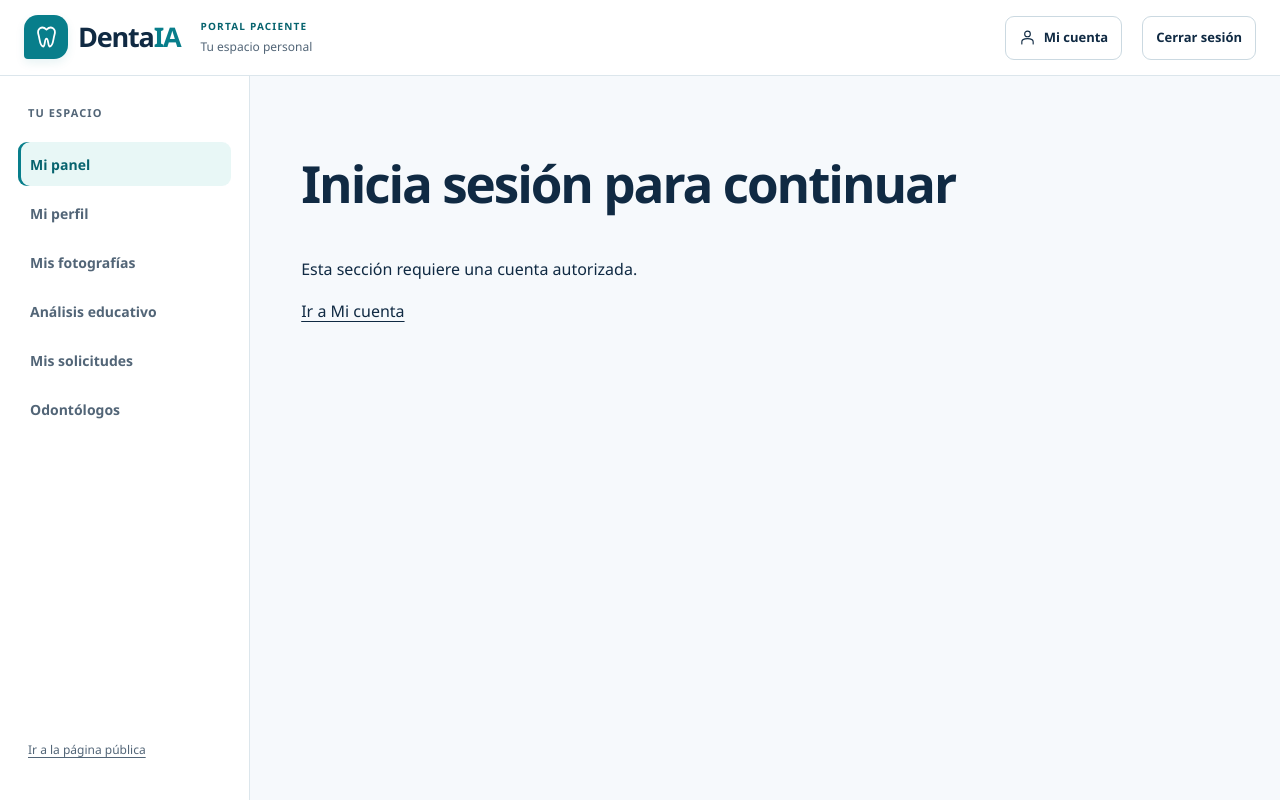
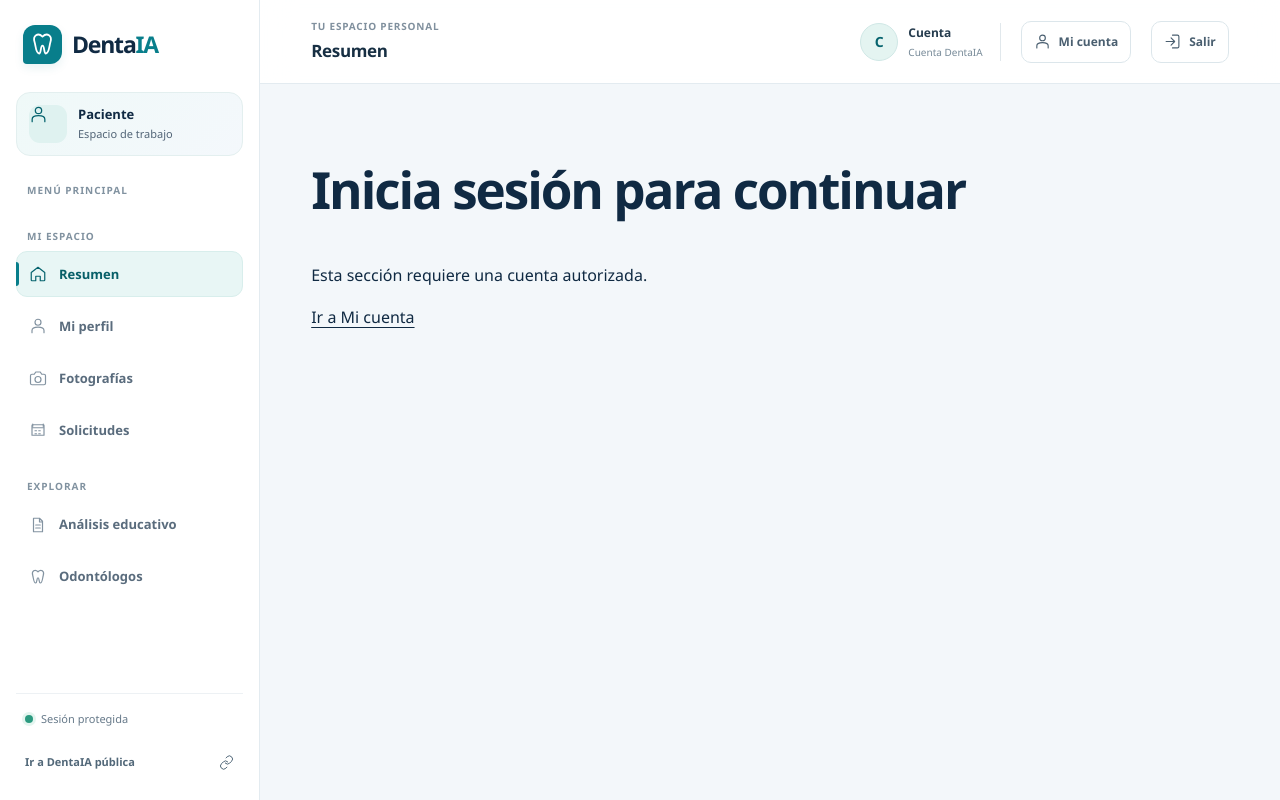
Before and after one commit to Jhanfranco07/DentaIA, a Next.js app: page /panel in a window 1280 px wide. Built offline with nearby package versions, Linux system fonts and the light colour scheme; no server answers.

Commit message:
refactor: unificar navegación de portales privados

```diff
--- a/src/app/(paciente)/layout.tsx
+++ b/src/app/(paciente)/layout.tsx
@@ -1,12 +1,12 @@
-import PortalShell from "@/components/PortalShell";
+import PortalShell, { type EnlacePortal } from "@/components/PortalShell";
 
-const enlaces = [
-  { href: "/panel", etiqueta: "Mi panel" },
-  { href: "/cuenta", etiqueta: "Mi perfil" },
-  { href: "/fotografias", etiqueta: "Mis fotografías" },
-  { href: "/analisis/demo", etiqueta: "Análisis educativo" },
-  { href: "/solicitudes", etiqueta: "Mis solicitudes" },
-  { href: "/directorio", etiqueta: "Odontólogos" },
+const enlaces: readonly EnlacePortal[] = [
+  { href: "/panel", etiqueta: "Resumen", icono: "casa", exacto: true, grupo: "Mi espacio" },
+  { href: "/cuenta", etiqueta: "Mi perfil", icono: "persona", grupo: "Mi espacio" },
+  { href: "/fotografias", etiqueta: "Fotografías", icono: "camara", grupo: "Mi espacio" },
+  { href: "/solicitudes", etiqueta: "Solicitudes", icono: "calendario", grupo: "Mi espacio" },
+  { href: "/analisis/demo", etiqueta: "Análisis educativo", icono: "reporte", grupo: "Explorar" },
+  { href: "/directorio", etiqueta: "Odontólogos", icono: "diente", grupo: "Explorar" },
 ];
 
 export default function PortalPacienteLayout({ children }: { children: React.ReactNode }) {
--- a/src/components/Identidad.tsx
+++ b/src/components/Identidad.tsx
@@ -1,8 +1,22 @@
-export function Icono({ nombre = "diente", size = 24 }: { nombre?: "diente" | "flecha" | "escudo" | "reporte" | "persona"; size?: number }) {
+export type NombreIcono = "diente" | "flecha" | "escudo" | "reporte" | "persona" | "casa" | "camara" | "calendario" | "clinica" | "usuarios" | "salir" | "buscar" | "llave" | "reloj" | "menu" | "cerrar" | "enlace";
+
+export function Icono({ nombre = "diente", size = 24 }: { nombre?: NombreIcono; size?: number }) {
   const trazos = {
     diente: "M12 5C8 1 3 4 5 10c1 3 1 10 4 10 2 0 1-7 3-7s1 7 3 7c3 0 3-7 4-10 2-6-3-9-7-5Z",
     flecha: "M4 12h15m-6-6 6 6-6 6", escudo: "M12 3 4 6v6c0 5 8 9 8 9s8-4 8-9V6l-8-3Zm-4 9 3 3 5-6",
     reporte: "M6 3h8l4 4v14H6V3Zm8 0v5h4M9 12h6m-6 4h6", persona: "M16 7a4 4 0 1 1-8 0 4 4 0 0 1 8 0ZM4 21v-3c0-6 16-6 16 0v3",
+    casa: "m3 10 9-7 9 7v10a1 1 0 0 1-1 1h-5v-6H9v6H4a1 1 0 0 1-1-1V10Z",
+    camara: "M4 7h3l2-3h6l2 3h3a2 2 0 0 1 2 2v10a2 2 0 0 1-2 2H4a2 2 0 0 1-2-2V9a2 2 0 0 1 2-2Zm8 3a4 4 0 1 0 0 8 4 4 0 0 0 0-8Z",
+    calendario: "M5 4v3m14-3v3M4 9h16M5 5h14a1 1 0 0 1 1 1v13H4V6a1 1 0 0 1 1-1Zm3 8h2m3 0h2m-7 4h2m3 0h2",
+    clinica: "M12 3v18M3 12h18M5 5h14v14H5zM9 8v2m6-2v2m-6 6v2m6-2v2",
+    usuarios: "M16 21v-2a4 4 0 0 0-4-4H8a4 4 0 0 0-4 4v2m6-10a4 4 0 1 0 0-8 4 4 0 0 0 0 8Zm6-3a4 4 0 0 1 0 8m2 2h4v-2a4 4 0 0 0-3-3.87",
+    salir: "M10 17l5-5-5-5m5 5H3m9-9h7a2 2 0 0 1 2 2v14a2 2 0 0 1-2 2h-7",
+    buscar: "M11 19a8 8 0 1 0 0-16 8 8 0 0 0 0 16Zm6-2 4 4",
+    llave: "M15 7a5 5 0 1 0-4.9 6H13l2 2 2-2 2 2 3-3-5-5a5 5 0 0 0-2-0Z",
+    reloj: "M12 22a10 10 0 1 0 0-20 10 10 0 0 0 0 20Zm0-16v6l4 2",
+    menu: "M4 6h16M4 12h16M4 18h16",
+    cerrar: "M18 6 6 18M6 6l12 12",
+    enlace: "M10 13a5 5 0 0 0 7.1 0l3-3A5 5 0 0 0 13 2.9l-1.7 1.7m2.7 6.4a5 5 0 0 0-7.1 0l-3 3a5 5 0 0 0 7.1 7.1l1.7-1.7",
   };
   return <svg width={size} height={size} viewBox="0 0 24 24" fill="none" stroke="currentColor" strokeWidth="1.6" strokeLinecap="round" strokeLinejoin="round" aria-hidden="true"><path d={trazos[nombre]} /></svg>;
 }
--- a/src/components/PortalShell.tsx
+++ b/src/components/PortalShell.tsx
@@ -3,11 +3,20 @@
 import Link from "next/link";
 import { usePathname, useRouter } from "next/navigation";
 import { useEffect, useRef, useState, type ReactNode } from "react";
+import { rolesDelUsuario } from "@/features/autorizacion/roles";
+import { useSesion } from "@/features/cuenta/useSesion";
 import { getSupabaseBrowserClient } from "@/lib/supabase/browser";
-import { Icono, Marca } from "./Identidad";
+import { Icono, Marca, type NombreIcono } from "./Identidad";
 import styles from "./portal-shell.module.css";
 
-export type EnlacePortal = { href: string; etiqueta: string; exacto?: boolean };
+export type EnlacePortal = { href: string; etiqueta: string; exacto?: boolean; icono?: NombreIcono; grupo?: string };
+
+function etiquetaRol(roles: string[]) {
+  if (roles.includes("superusuario")) return "Superadministrador";
+  if (roles.includes("odontologo")) return "Odontólogo";
+  if (roles.includes("paciente")) return "Paciente";
+  return "Cuenta DentaIA";
+}
 
 export default function PortalShell({ area, descripcion, enlaces, children }: {
   area: string;
@@ -17,12 +26,25 @@ export default function PortalShell({ area, descripcion, enlaces, children }: {
 }) {
   const ruta = usePathname();
   const router = useRouter();
+  const { usuario } = useSesion();
   const [abierto, setAbierto] = useState(false);
+  const [movil, setMovil] = useState(false);
   const [saliendo, setSaliendo] = useState(false);
   const [error, setError] = useState("");
   const boton = useRef<HTMLButtonElement>(null);
+  const pagina = enlaces.find(({ href, exacto }) => exacto ? ruta === href : ruta === href || ruta.startsWith(`${href}/`));
+  const nombre = usuario?.user_metadata?.full_name;
+  const nombreUsuario = typeof nombre === "string" && nombre.trim() ? nombre.trim() : usuario?.email?.split("@")[0] ?? "Cuenta";
+  const roles = rolesDelUsuario(usuario);
 
   useEffect(() => setAbierto(false), [ruta]);
+  useEffect(() => {
+    const consulta = window.matchMedia("(max-width: 760px)");
+    const actualizar = () => { setMovil(consulta.matches); setAbierto(false); };
+    actualizar();
+    consulta.addEventListener("change", actualizar);
+    return () => consulta.removeEventListener("change", actualizar);
+  }, []);
   useEffect(() => {
     if (!abierto) return;
     const cerrarConEscape = (event: KeyboardEvent) => {
@@ -46,31 +68,42 @@ export default function PortalShell({ area, descripcion, enlaces, children }: {
     }
   }
 
-  return <>
+  let grupoAnterior = "";
+  return <div className={styles.shell}>
+    <aside id="navegacion-portal" className={styles.lateral} data-abierto={abierto} aria-hidden={movil && !abierto} inert={movil && !abierto ? true : undefined} aria-label={`Navegación del portal ${area}`}>
+      <div className={styles.cabeceraLateral}><Link href="/" className={styles.marca} aria-label="DentaIA, página de inicio"><Marca /></Link><button type="button" className={styles.cerrarMenu} aria-label="Cerrar navegación" onClick={() => { setAbierto(false); boton.current?.focus(); }}><Icono nombre="cerrar" size={18} /></button></div>
+      <div className={styles.portalMarca}><span className={styles.portalIcono}><Icono nombre={area === "Odontología" ? "diente" : area === "Administración" ? "escudo" : "persona"} size={19} /></span><div><strong>{area}</strong><span>Espacio de trabajo</span></div></div>
+      <p className={styles.tituloNavegacion}>Menú principal</p>
+      <nav aria-label={`Secciones de ${area}`}>
+        {enlaces.map(({ href, etiqueta, exacto, icono, grupo }) => {
+          const activo = exacto ? ruta === href : ruta === href || ruta.startsWith(`${href}/`);
+          const encabezadoGrupo = grupo && grupo !== grupoAnterior;
+          if (grupo) grupoAnterior = grupo;
+          return <span className={styles.itemNavegacion} key={href}>
+            {encabezadoGrupo && <span className={styles.grupo}>{grupo}</span>}
+            <Link href={href} aria-current={activo ? "page" : undefined} className={styles.enlace}>
+              <Icono nombre={icono ?? "flecha"} size={18} /><span>{etiqueta}</span>{activo && <span className={styles.marcaActiva} aria-hidden="true" />}
+            </Link>
+          </span>;
+        })}
+      </nav>
+      <div className={styles.pieLateral}><span className={styles.estadoPrivado}><span aria-hidden="true" /> Sesión protegida</span><Link href="/" className={styles.volver}>Ir a DentaIA pública <Icono nombre="enlace" size={15} /></Link></div>
+    </aside>
+    {abierto && <button type="button" className={styles.fondoMovil} aria-label="Cerrar menú" onClick={() => { setAbierto(false); boton.current?.focus(); }} />}
+    <div className={styles.areaPrincipal}>
       <header className={styles.encabezado}>
-      <Link href="/" className={styles.marca} aria-label="DentaIA, inicio"><Marca /></Link>
-      <div className={styles.identidad}><span className={styles.etiqueta}>PORTAL {area.toLocaleUpperCase("es")}</span><span>{descripcion}</span></div>
-      <button ref={boton} type="button" className={styles.botonMenu} aria-expanded={abierto} aria-controls="navegacion-portal" aria-label={abierto ? "Cerrar navegación del portal" : "Abrir navegación del portal"} onClick={() => setAbierto(valor => !valor)}>
-        <span aria-hidden="true">{abierto ? "×" : "☰"}</span><span className={styles.soloMovil}>{abierto ? "Cerrar menú" : "Menú"}</span>
+        <button ref={boton} type="button" className={styles.botonMenu} aria-expanded={abierto} aria-controls="navegacion-portal" aria-label={abierto ? "Cerrar navegación" : "Abrir navegación"} onClick={() => setAbierto(valor => !valor)}>
+          <Icono nombre={abierto ? "cerrar" : "menu"} size={20} />
         </button>
-      <Link href="/cuenta" className={styles.cuenta}><Icono nombre="persona" size={17} /> Mi cuenta</Link>
+        <div className={styles.tituloPagina}><span>{descripcion}</span><strong>{pagina?.etiqueta ?? area}</strong></div>
+        <div className={styles.usuario}><span className={styles.avatar} aria-hidden="true">{nombreUsuario.slice(0, 1).toLocaleUpperCase("es")}</span><span className={styles.usuarioDatos}><strong>{nombreUsuario}</strong><span>{etiquetaRol(roles)}</span></span></div>
+        <Link href="/cuenta" className={styles.cuenta}><Icono nombre="persona" size={17} /><span>Mi cuenta</span></Link>
         <button type="button" className={styles.salir} onClick={() => { void cerrarSesion(); }} disabled={saliendo}>
-        {saliendo ? "Cerrando…" : "Cerrar sesión"}
+          <Icono nombre="salir" size={17} /><span>{saliendo ? "Cerrando…" : "Salir"}</span>
         </button>
       </header>
       {error && <p className={styles.error} role="alert">{error}</p>}
-    <div className={styles.marco}>
-      <aside id="navegacion-portal" className={styles.lateral} data-abierto={abierto} aria-label={`Navegación del portal ${area}`}>
-        <p className={styles.tituloNavegacion}>Tu espacio</p>
-        <nav aria-label={`Secciones de ${area}`}>
-          {enlaces.map(({ href, etiqueta, exacto }) => {
-            const activo = exacto ? ruta === href : ruta === href || ruta.startsWith(`${href}/`);
-            return <Link key={href} href={href} aria-current={activo ? "page" : undefined} className={styles.enlace}>{etiqueta}</Link>;
-          })}
-        </nav>
-        <Link href="/" className={styles.volver}>Ir a la página pública</Link>
-      </aside>
       <main id="contenido" tabIndex={-1} className={styles.contenido}>{children}</main>
     </div>
-  </>;
+  </div>;
 }
```
Also changed, not shown: src/app/(odontologo)/layout.tsx (+7 -7 lines), src/components/portal-shell.module.css. Lines whose indentation alone changed are shown as unchanged.
